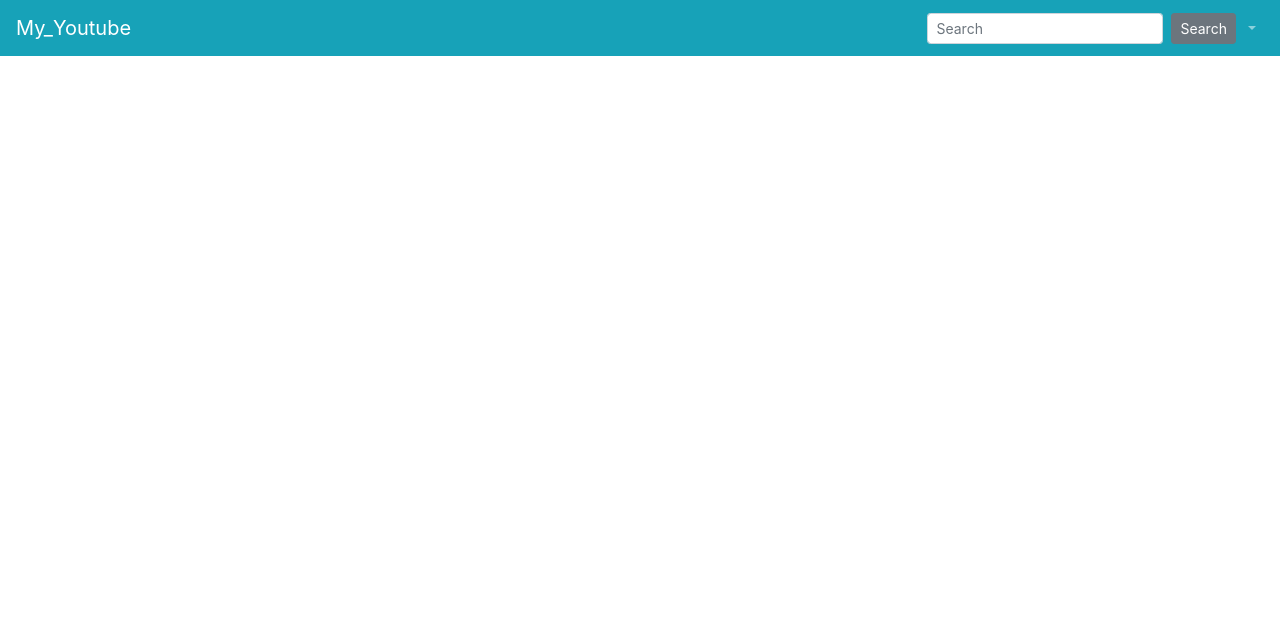
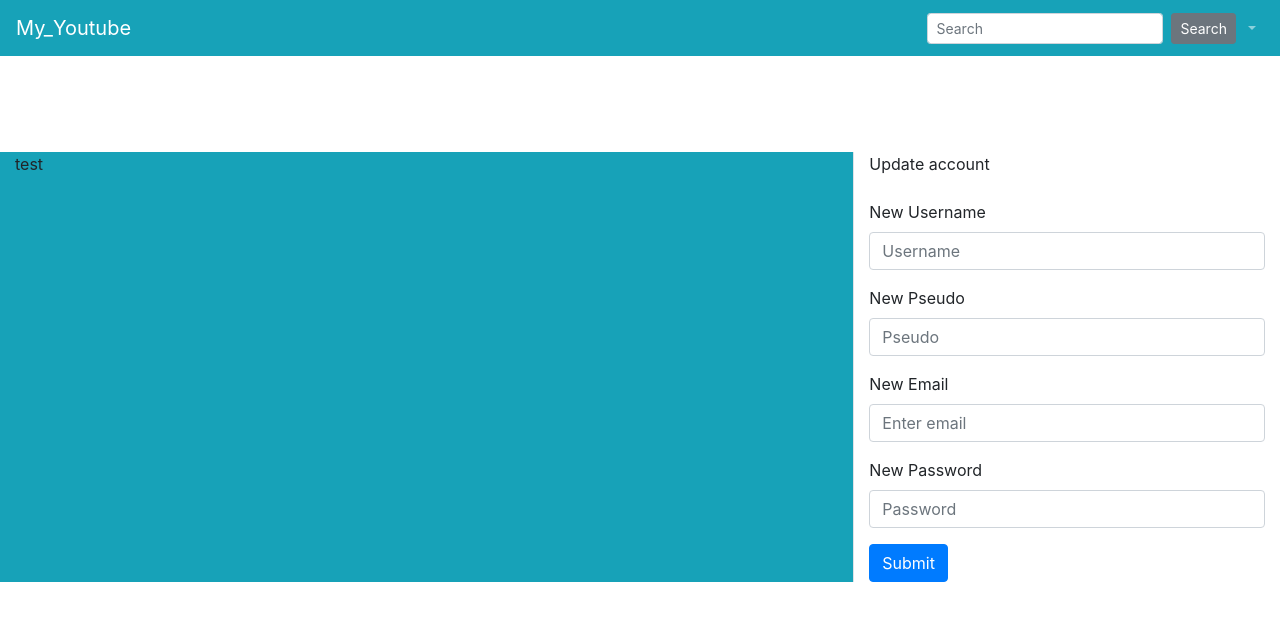
Before and after one commit to julienmeritte/my_youtube, a Nuxt app in the folder front/: page /pannel in a window 1280 px wide. Shown: the top 620 px of the page. Built offline with nearby package versions, Linux system fonts and the light colour scheme; no server answers.

Commit message:
add pannel

```diff
--- a/front/pages/pannel.vue
+++ b/front/pages/pannel.vue
@@ -1,3 +1,82 @@
 <template>
-    <Header />
+    <div>
+        <div>
+            <Header />
+        </div>
+        <div>
+            <br>
+            <br>
+            <br>
+            <br>
+            <div class="container-fluid container-table">
+                <div class="row d-flex flex-row">
+                    <div class="col-8 bg-info bg-blue">
+                        <div>
+                            <p>test</p>
+                        </div>
+                    </div>
+                    <div class="col-4 bg-info w-100 bg-white border-left">
+                        <form onsubmit="return false">
+                            <div class="form-group">
+                                <label for="username">Update account</label>
+                            </div>
+                            <div class="form-group">
+                                <label for="username">New Username</label>
+                                <input type="text" class="form-control" id="user" v-model="userName" placeholder="Username">
+                            </div>
+                            <div class="form-group">
+                                <label for="username">New Pseudo</label>
+                                <input type="text" class="form-control" id="pseudo" v-model="pseudo" placeholder="Pseudo">
+                            </div>
+                            <div class="form-group">
+                                <label for="email">New Email</label>
+                                <input type="email" class="form-control" id="email" aria-describedby="emailHelp" v-model="mail" placeholder="Enter email">
+                            </div>
+                            <div class="form-group">
+                                <label for="userPassword">New Password</label>
+                                <input type="password" class="form-control" id="password" v-model="password" placeholder="Password">
+                            </div>
+                            <button class="btn btn-primary">Submit</button>
+                        </form>
+                    </div>
+                </div>
+            </div>
+        </div>
+    </div>
 </template>
+
+<script>
+export default {
+    data() {
+        return {
+            pseudo : "",
+            password: "",
+            mail: "",
+            userName: "",
+        }
+    },
+    async mounted() {
+        let idUser = sessionStorage.getItem("id");
+        let tokenUser = sessionStorage.getItem("token");
+         const config = {
+            headers: {
+                "Authorization": 'Bearer ' + tokenUser
+                }
+        };
+        var bodyParameters = {
+            key: "value"
+        };
+        console.log(config);
+        try {
+            const response =  await this.$axios.$get('http://localhost:8080/user/' + idUser, bodyParameters , config);
+            console.log("test : " +   response);
+        } catch (error) {
+            console.log(error);
+        }
+
+    },
+    methods: {
+
+    }
+}
+</script>
```
Also changed, not shown: 2 other files (tests, documents, lock files or other folders).
